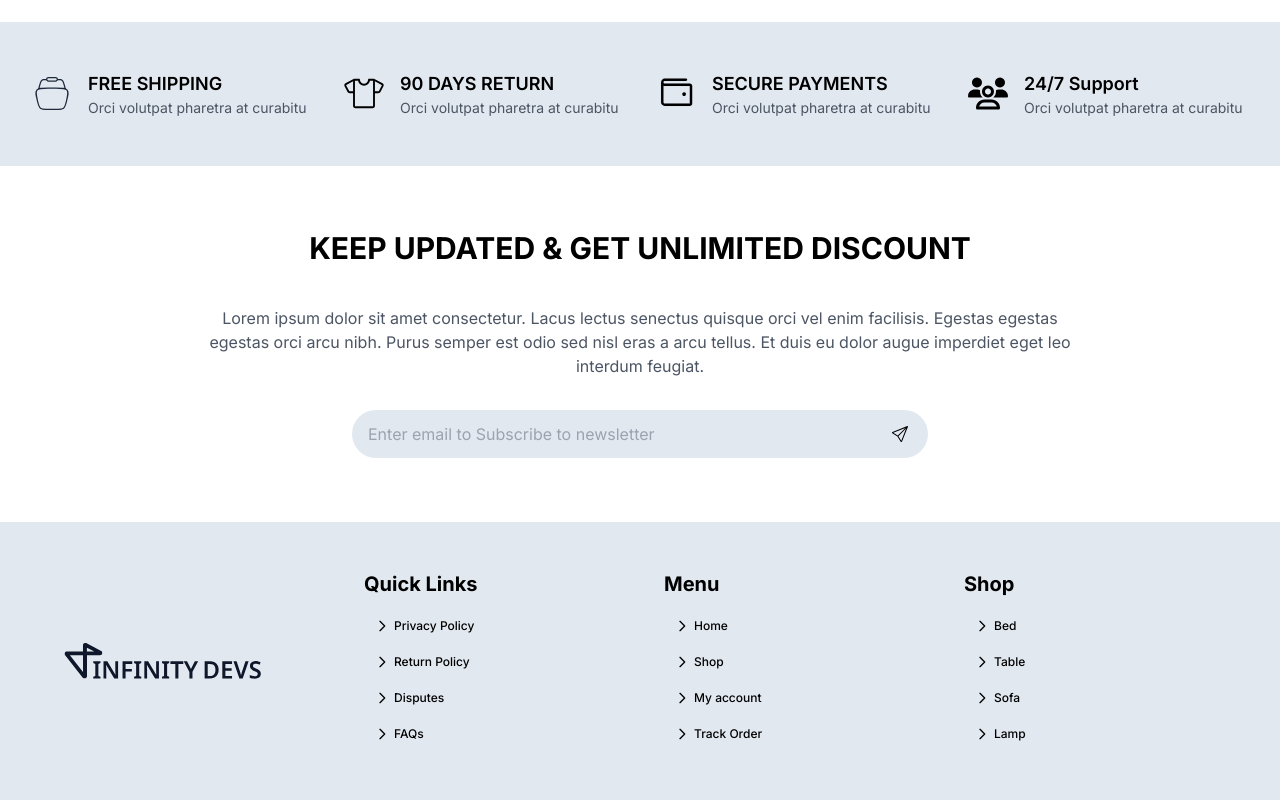
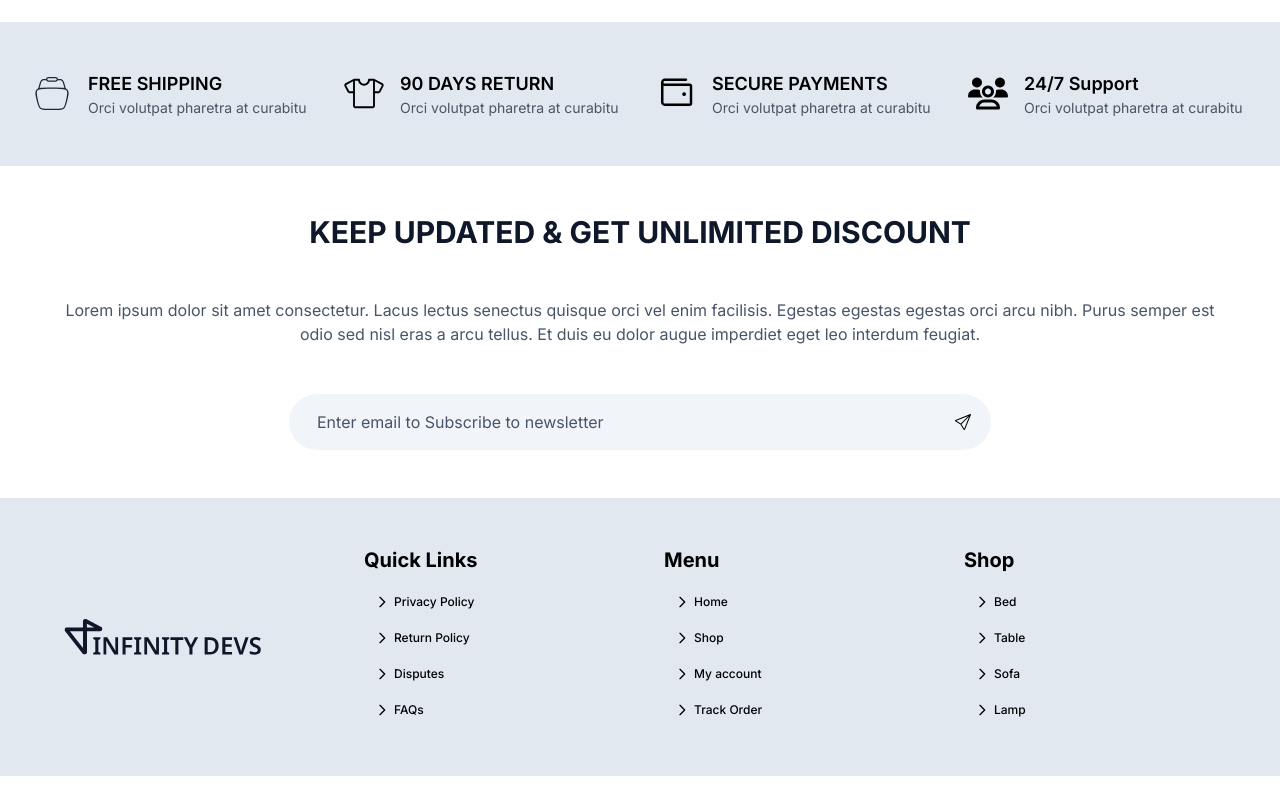
Before and after one commit to InfinityDevsHQ/e-commerce-next, a Next.js app: page / in a window 1280 px wide. Shown: the part 2193-2993 px from the top of the page. After the commit the page ends 2969 px from the top, so only its background shows below. Built offline with nearby package versions, Linux system fonts and the light colour scheme.

Commit message:
fix: fixed newsletter section

```diff
--- a/app/components/homepage/newsletter.tsx
+++ b/app/components/homepage/newsletter.tsx
@@ -1,32 +1,31 @@
-import Link from "next/link";
 import SendIcon from "../svg/icons/send-icon";
 
 export default function Newsletter() {
   return (
-    <div className="max-w-7xl mx-auto bg-white px-4 py-12 md:py-16">
-      <h2 className="text-3xl font-bold mb-6 md:mb-10 uppercase text-center">
+    <div className="bg-white px-4 py-12 sm:p-8 md:p-12">
+      <h2 className="text-3xl font-bold uppercase text-center text-dark">
         KEEP UPDATED & GET UNLIMITED DISCOUNT
       </h2>
-      <p className="text-gray-600 mb-8 max-w-4xl mx-auto text-center">
+      <p className="text-darkLight max-w-7xl mx-auto text-center py-6 md:py-12">
         Lorem ipsum dolor sit amet consectetur. Lacus lectus senectus quisque
         orci vel enim facilisis. Egestas egestas egestas orci arcu nibh. Purus
         semper est odio sed nisl eras a arcu tellus. Et duis eu dolor augue
         imperdiet eget leo interdum feugiat.
       </p>
-      <div className="max-w-xl mx-auto relative">
+      <div className="max-w-[702px] mx-auto relative">
         <input
           type="email"
           placeholder="Enter email to Subscribe to newsletter"
-          className="w-full py-3 px-4 rounded-full bg-primary focus:outline-none focus:ring-2 focus:ring-black/40"
+          className="w-full py-3 px-4 md:px-7 md:py-4 rounded-full bg-primaryHalfWhite focus:outline-none focus:ring-2 focus:ring-black/40 placeholder:text-darkLight"
         />
-        <Link
-          href="/"
-          className="absolute right-2 top-1/2 transform -translate-y-1/2 text-gray-400"
+        <button
+          type="submit"
+          className="absolute right-5 top-1/2 transform -translate-y-1/2 text-gray-400"
         >
-          <span className="mx-4 md:mx-7">
+          <span className="">
             <SendIcon />
           </span>
-        </Link>
+        </button>
       </div>
     </div>
   );
--- a/tailwind.config.ts
+++ b/tailwind.config.ts
@@ -11,6 +11,7 @@ const config: Config = {
       colors: {
         primary: "#E2E8F0",
         primaryLight: "#F8FAFC",
+        primaryHalfWhite: "#f1f5f9",
         secondary: "#C2410C",
         dark: "#0f172a",
         darkLight: "#475569",
```
